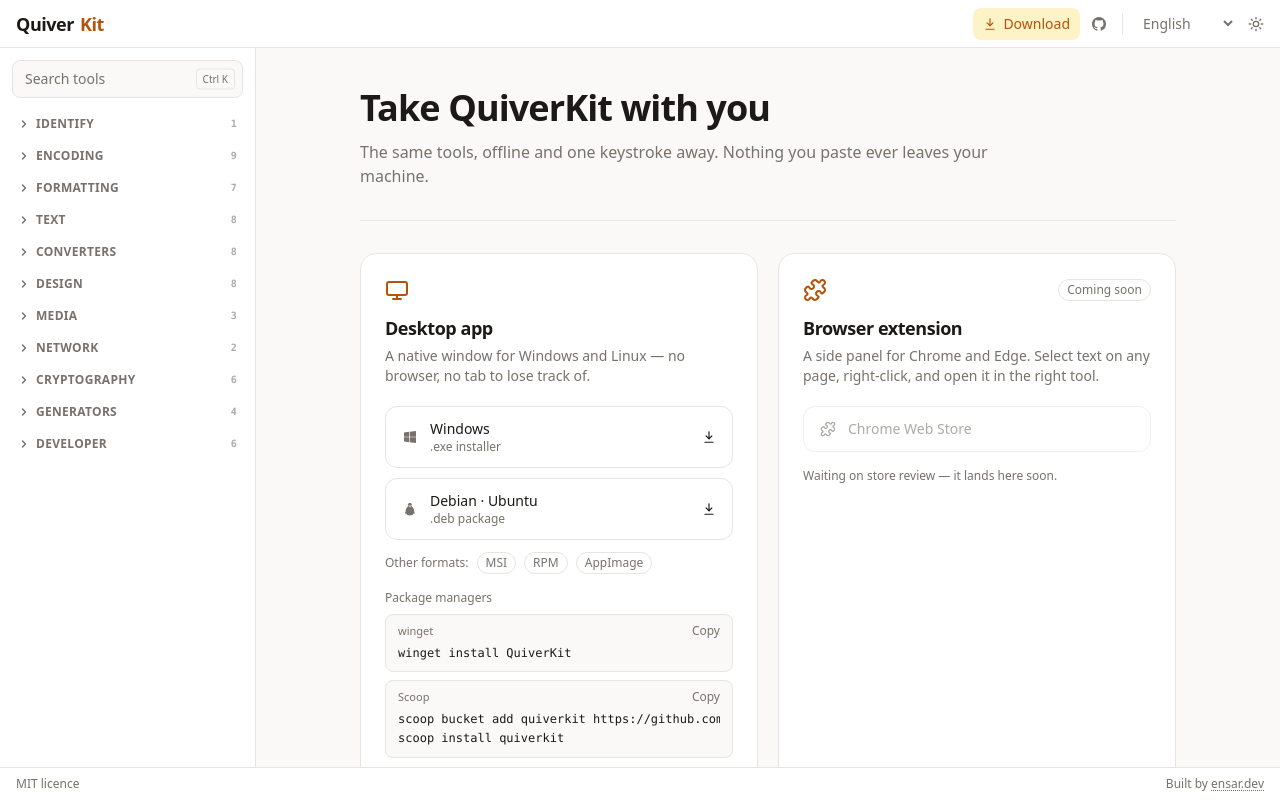
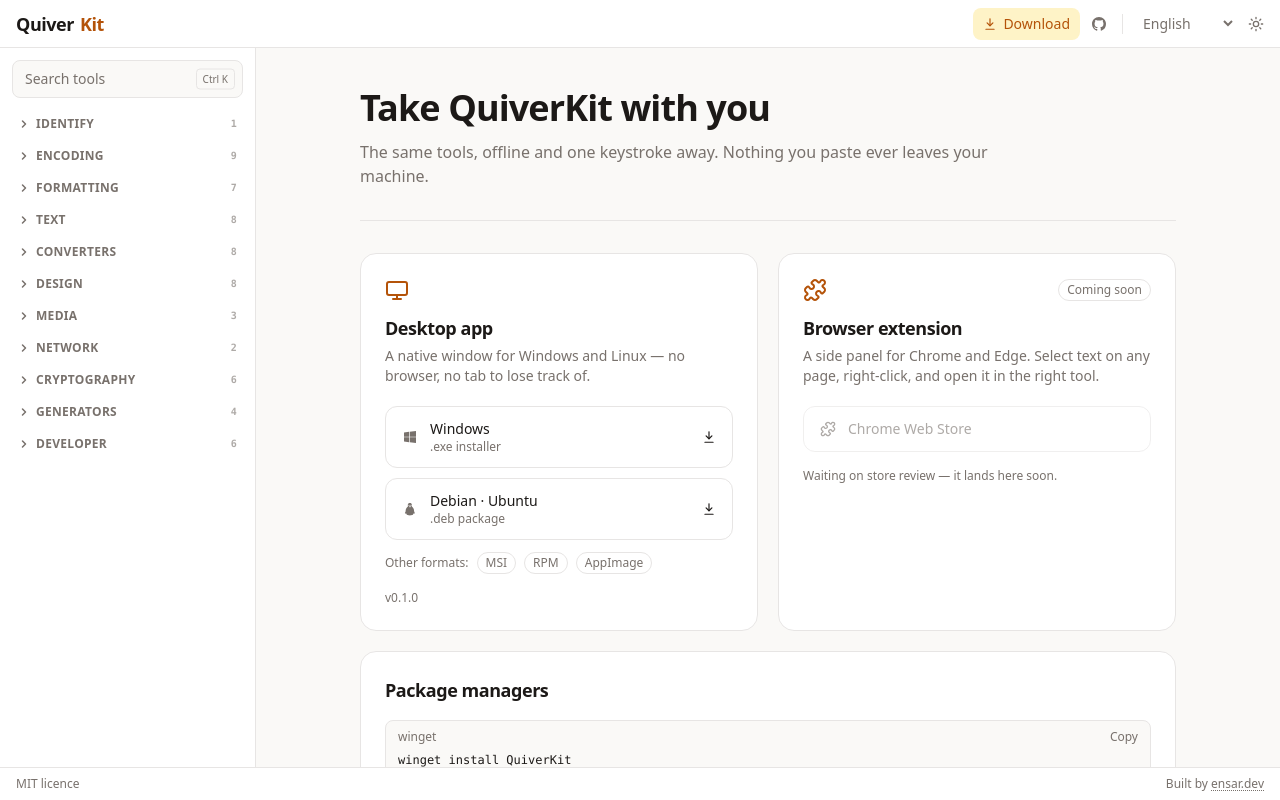
Before and after one commit to ensardev/quiverkit, a React (Vite) app in the folder apps/web/: page /download in a window 1280 px wide. Built offline with nearby package versions, Linux system fonts and the light colour scheme.

Commit message:
put package managers in one card with copy inside the command box

```diff
--- a/apps/web/src/i18n/locales/de.json
+++ b/apps/web/src/i18n/locales/de.json
@@ -36,6 +36,8 @@
       "linuxHint": ".deb-Paket",
       "more": "Weitere Formate:",
       "pkg": "Paketmanager",
+      "pkgWinget": "Verfügbar, sobald der Eintrag genehmigt ist.",
+      "pkgScoop": "Ab sofort verfügbar.",
       "note": "Die Builds kommen mit dem ersten Release."
     },
     "extension": {
--- a/apps/web/src/i18n/locales/en.json
+++ b/apps/web/src/i18n/locales/en.json
@@ -36,6 +36,8 @@
       "linuxHint": ".deb package",
       "more": "Other formats:",
       "pkg": "Package managers",
+      "pkgWinget": "Available once the listing is approved.",
+      "pkgScoop": "Available now.",
       "note": "Builds arrive with the first release."
     },
     "extension": {
--- a/apps/web/src/i18n/locales/es.json
+++ b/apps/web/src/i18n/locales/es.json
@@ -36,6 +36,8 @@
       "linuxHint": "Paquete .deb",
       "more": "Otros formatos:",
       "pkg": "Gestores de paquetes",
+      "pkgWinget": "Disponible cuando se apruebe la publicación.",
+      "pkgScoop": "Disponible ahora.",
       "note": "Las versiones llegarán con el primer lanzamiento."
     },
     "extension": {
--- a/apps/web/src/i18n/locales/ja.json
+++ b/apps/web/src/i18n/locales/ja.json
@@ -36,6 +36,8 @@
       "linuxHint": ".deb パッケージ",
       "more": "その他の形式:",
       "pkg": "パッケージマネージャー",
+      "pkgWinget": "リスティングの承認後に利用可能。",
+      "pkgScoop": "今すぐ利用可能。",
       "note": "ビルドは最初のリリースとともに公開されます。"
     },
     "extension": {
--- a/apps/web/src/i18n/locales/ko.json
+++ b/apps/web/src/i18n/locales/ko.json
@@ -36,6 +36,8 @@
       "linuxHint": ".deb 패키지",
       "more": "다른 형식:",
       "pkg": "패키지 관리자",
+      "pkgWinget": "등록이 승인되면 사용할 수 있습니다.",
+      "pkgScoop": "지금 사용할 수 있습니다.",
       "note": "빌드는 첫 릴리스와 함께 제공됩니다."
     },
     "extension": {
--- a/apps/web/src/i18n/locales/pt.json
+++ b/apps/web/src/i18n/locales/pt.json
@@ -36,6 +36,8 @@
       "linuxHint": "Pacote .deb",
       "more": "Outros formatos:",
       "pkg": "Gerenciadores de pacotes",
+      "pkgWinget": "Disponível quando a listagem for aprovada.",
+      "pkgScoop": "Disponível agora.",
       "note": "As versões chegam com o primeiro lançamento."
     },
     "extension": {
--- a/apps/web/src/i18n/locales/tr.json
+++ b/apps/web/src/i18n/locales/tr.json
@@ -36,6 +36,8 @@
       "linuxHint": ".deb paketi",
       "more": "Diğer formatlar:",
       "pkg": "Paket yöneticileri",
+      "pkgWinget": "Listeleme onaylanınca kullanılabilir.",
+      "pkgScoop": "Şimdi kullanılabilir.",
       "note": "Derlemeler ilk sürümle birlikte gelecek."
     },
     "extension": {
--- a/apps/web/src/i18n/locales/zh.json
+++ b/apps/web/src/i18n/locales/zh.json
@@ -36,6 +36,8 @@
       "linuxHint": ".deb 软件包",
       "more": "其他格式：",
       "pkg": "包管理器",
+      "pkgWinget": "清单获批后即可使用。",
+      "pkgScoop": "现已可用。",
       "note": "首个版本发布时即可下载。"
     },
     "extension": {
--- a/apps/web/src/pages/Download.tsx
+++ b/apps/web/src/pages/Download.tsx
@@ -54,15 +54,30 @@
   )
 }
 
-/** A copyable one-line install command for a package manager. */
-function CommandRow({ label, command }: { label: string; command: string }) {
+/** One package-manager entry: a name, its copyable install command, and a hint.
+ * Full-width inside the install card, so even the long Scoop URL wraps rather
+ * than forcing a horizontal scrollbar. */
+function CommandBlock({
+  name,
+  command,
+  hint,
+}: {
+  name: string
+  command: string
+  hint: string
+}) {
   return (
-    <div className="border-line bg-sunken rounded-lg border px-3 py-2">
-      <div className="mb-1 flex items-center justify-between">
-        <span className="text-muted text-[11px] font-medium">{label}</span>
-        <CopyButton value={command} />
+    <div>
+      <div className="border-line bg-sunken rounded-lg border px-3 py-2">
+        <div className="mb-1.5 flex items-center justify-between gap-2">
+          <span className="text-muted text-xs font-medium">{name}</span>
+          <CopyButton value={command} />
+        </div>
+        <pre className="text-ink font-mono text-xs leading-relaxed break-all whitespace-pre-wrap">
+          {command}
+        </pre>
       </div>
-      <pre className="text-ink overflow-x-auto font-mono text-xs leading-relaxed">{command}</pre>
+      <p className="text-muted mt-1.5 text-xs">{hint}</p>
     </div>
   )
 }
@@ -137,16 +152,6 @@
             <FormatLink href={DOWNLOADS.appimage} label="AppImage" />
           </div>
 
-          {/* Package managers — one-line installs. The Scoop bucket is live now;
-              winget resolves once the winget-pkgs listing is merged. */}
-          <div className="mt-4">
-            <p className="text-muted mb-2 text-xs font-medium">{t('download.desktop.pkg')}</p>
-            <div className="space-y-2">
-              <CommandRow label="winget" command={PACKAGE_MANAGERS.winget} />
-              <CommandRow label="Scoop" command={PACKAGE_MANAGERS.scoop} />
-            </div>
-          </div>
-
           <p className="text-muted mt-4 text-xs">v{DESKTOP_VERSION}</p>
         </section>
 
@@ -177,6 +182,26 @@
           <p className="text-muted mt-4 text-xs">{t('download.extension.note')}</p>
         </section>
       </div>
+
+      {/* Package managers — one full-width card under the two above, with winget
+          stacked over Scoop so each command spans the full width and the long
+          Scoop URL wraps instead of scrolling. The bucket is live; winget
+          resolves once the winget-pkgs listing is merged. */}
+      <section className="border-line bg-surface mt-5 rounded-2xl border p-6">
+        <h2 className="text-lg font-semibold tracking-tight">{t('download.desktop.pkg')}</h2>
+        <div className="mt-4 space-y-4">
+          <CommandBlock
+            name="winget"
+            command={PACKAGE_MANAGERS.winget}
+            hint={t('download.desktop.pkgWinget')}
+          />
+          <CommandBlock
+            name="Scoop"
+            command={PACKAGE_MANAGERS.scoop}
+            hint={t('download.desktop.pkgScoop')}
+          />
+        </div>
+      </section>
 
       {/* Install caveats — chiefly that the builds are unsigned, so Windows and
           Linux each need a small manual step to get past their gatekeepers. */}
```
Also changed, not shown: apps/web/src/i18n/locales/ru.json.
